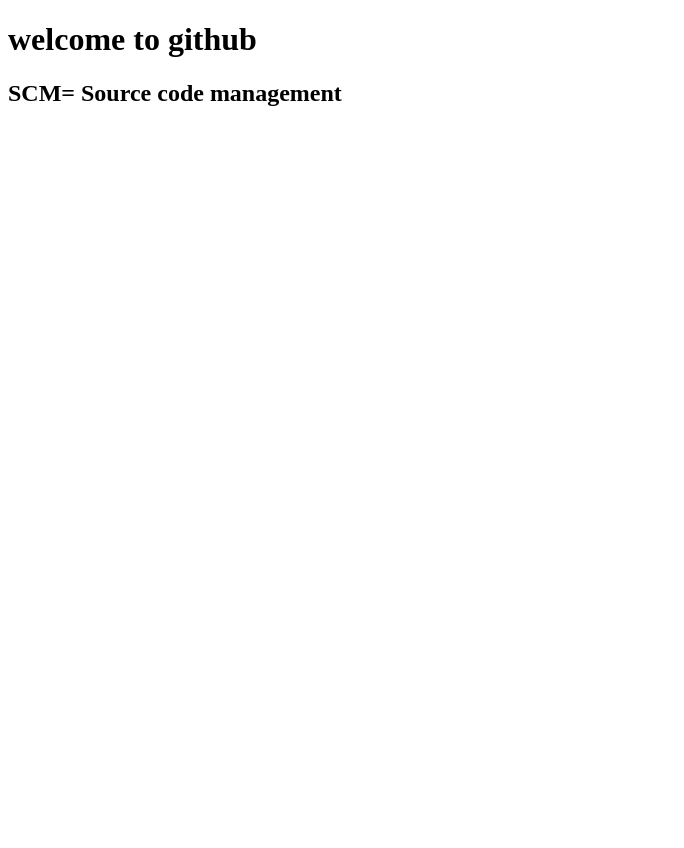
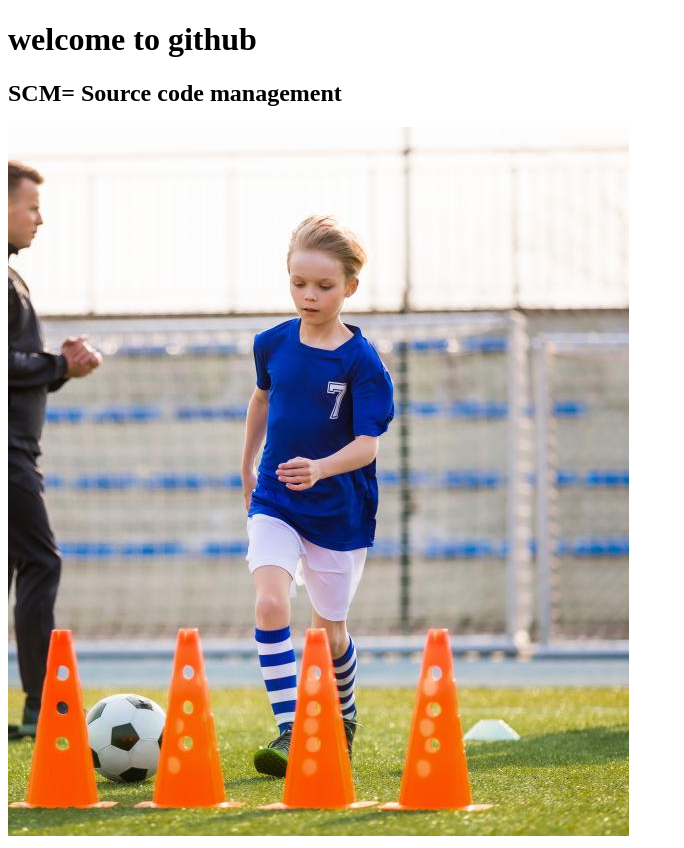
Before and after one commit to rkrana78/my-first-website, a plain HTML site: page index.html in a window 1280 px wide. Shown: the whole page, without its empty margins (0-684 px from the left). Before the commit the page ends 800 px from the top, so only its background shows below. Drawn offline with Linux system fonts and the light colour scheme.

Commit message:
add an image

```diff
--- a/index.html
+++ b/index.html
@@ -8,5 +8,6 @@
 <body>
     <h1>welcome to github</h1>
     <h2>SCM= Source code management</h2>
+    <img src="football.jpg" alt="football">
 </body>
 </html>
```
Also changed, not shown: football.jpg (added).
